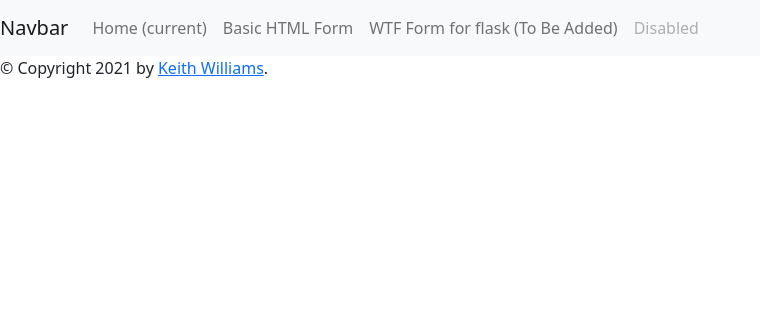
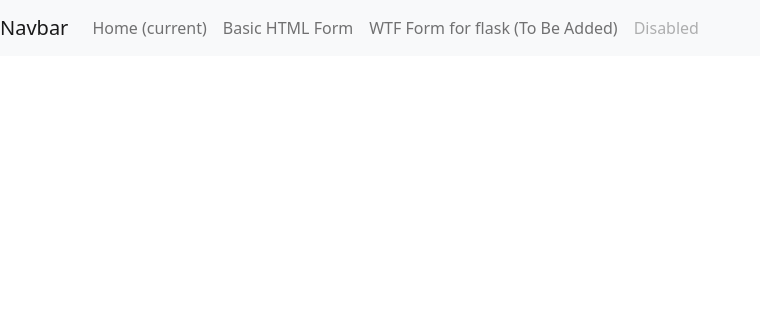
Before and after one commit to snalluri2/Final-Project, a Flask app: template app/templates/base.html in a window 1280 px wide. Shown: the top 316 px of the page, without its empty margins (0-760 px from the left). Run offline with Flask 2, Linux system fonts and the light colour scheme; the template is opened without the code that fills it, so the values that code supplies are empty; parts of the project's set-up code (start-up, migrations or seed data) failed here and were passed over.

Commit message:
task :- Making Changes

```diff
--- a/app/templates/base.html
+++ b/app/templates/base.html
@@ -50,7 +50,6 @@
 
 <div id="footer">
     {% block footer %}
-        &copy; Copyright 2021 by <a href="#">Keith Williams</a>.
     {% endblock %}
 </div>
 </body>
```
